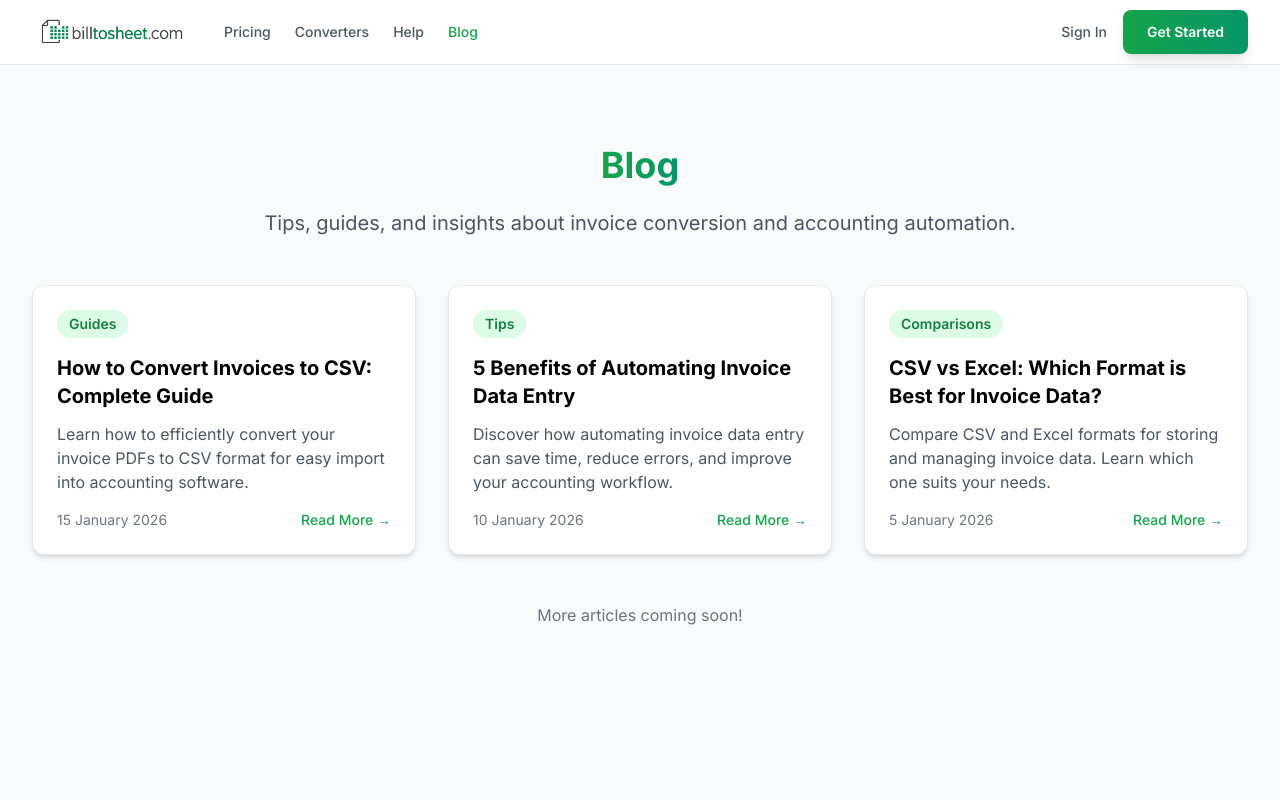
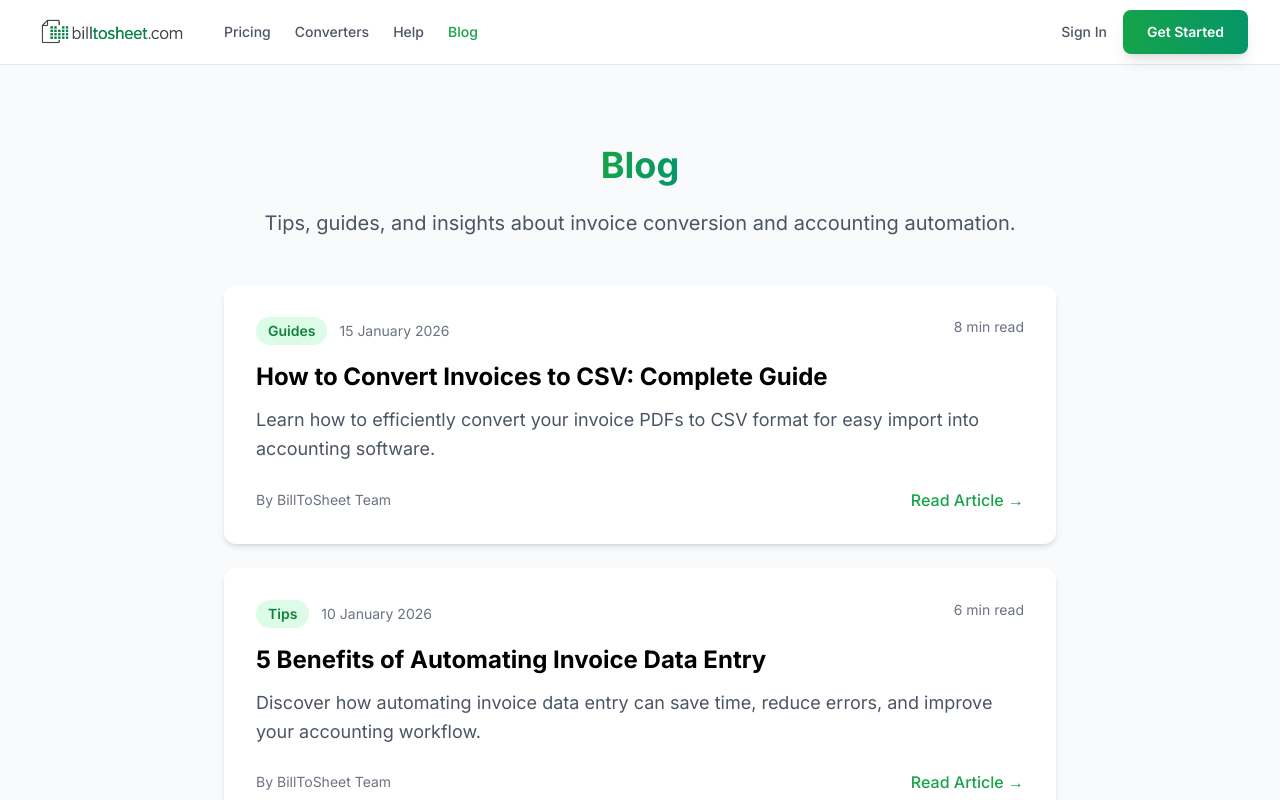
Before and after one commit to chriswakefield87/billtosheet.co.uk-new, a Next.js app: page /blog in a window 1280 px wide. Shown: the top 800 px of the page. Built offline with nearby package versions, Linux system fonts and the light colour scheme; no server answers.

Commit message:
Add contact form with email support via Resend

```diff
--- /dev/null
+++ b/app/blog/[slug]/page.tsx
@@ -0,0 +1,190 @@
+import { Metadata } from "next";
+import { notFound } from "next/navigation";
+import Link from "next/link";
+import blogPostsData from "@/data/blog_posts.json";
+import Breadcrumbs from "@/components/Breadcrumbs";
+
+interface BlogPostProps {
+  params: Promise<{
+    slug: string;
+  }>;
+}
+
+export async function generateStaticParams() {
+  return blogPostsData.map((post) => ({
+    slug: post.slug,
+  }));
+}
+
+export async function generateMetadata({ params }: BlogPostProps): Promise<Metadata> {
+  const { slug } = await params;
+  const post = blogPostsData.find((p) => p.slug === slug);
+
+  if (!post) {
+    return {
+      title: "Post Not Found",
+    };
+  }
+
+  return {
+    title: `${post.title} | BillToSheet Blog`,
+    description: post.excerpt,
+    alternates: {
+      canonical: `/blog/${slug}`,
+    },
+  };
+}
+
+export default async function BlogPostPage({ params }: BlogPostProps) {
+  const { slug } = await params;
+  const post = blogPostsData.find((p) => p.slug === slug);
+
+  if (!post) {
+    notFound();
+  }
+
+  const breadcrumbItems = [
+    { label: "Blog", href: "/blog" },
+    { label: post.title, href: `/blog/${post.slug}` },
+  ];
+
+  return (
+    <div className="min-h-screen bg-gray-50 py-20">
+      <div className="max-w-4xl mx-auto px-4 sm:px-6 lg:px-8">
+        <Breadcrumbs items={breadcrumbItems} />
+
+        {/* Article Header */}
+        <article className="bg-white rounded-xl shadow-md p-8 md:p-12">
+          <div className="mb-6">
+            <div className="flex items-center gap-3 mb-4 flex-wrap">
+              <span className="inline-block px-3 py-1 bg-primary-100 text-primary-700 text-sm font-semibold rounded-full">
+                {post.category}
+              </span>
+              <time className="text-sm text-gray-500">
+                {new Date(post.date).toLocaleDateString("en-GB", {
+                  year: "numeric",
+                  month: "long",
+                  day: "numeric",
+                })}
+              </time>
+              {post.readTime && (
+                <span className="text-sm text-gray-500">• {post.readTime}</span>
+              )}
+            </div>
+
+            <h1 className="text-4xl md:text-5xl font-bold mb-4">
+              <span className="gradient-text">{post.title}</span>
+            </h1>
+
+            {post.author && (
+              <p className="text-gray-600">By {post.author}</p>
+            )}
+          </div>
+
+          {/* Article Content - Replace this with your actual content */}
+          <div className="prose prose-lg max-w-none">
+            <div className="text-gray-700 leading-relaxed space-y-6">
+              {/*
+                TODO: Replace this section with your actual blog post content.
+                You can use HTML, markdown-style formatting, or React components.
+
+                Example structure:
+              */}
+
+              <p className="text-xl text-gray-600 font-medium leading-relaxed">
+                {post.excerpt}
+              </p>
+
+              <h2 className="text-3xl font-bold mt-8 mb-4">Introduction</h2>
+              <p>
+                This is a template blog post. Replace this content with your actual article.
+                You can structure your content with headings, paragraphs, lists, and more.
+              </p>
+
+              <h2 className="text-3xl font-bold mt-8 mb-4">Main Content Section</h2>
+              <p>
+                Add your main content here. You can include:
+              </p>
+              <ul className="list-disc list-inside space-y-2 ml-4">
+                <li>Paragraphs with detailed explanations</li>
+                <li>Bullet points and numbered lists</li>
+                <li>Code examples if relevant</li>
+                <li>Screenshots or images</li>
+                <li>Links to related resources</li>
+              </ul>
+
+              <h3 className="text-2xl font-bold mt-6 mb-3">Subsection</h3>
+              <p>
+                You can create subsections with h3 tags. This helps organize longer articles
+                and improves readability.
+              </p>
+
+              <h2 className="text-3xl font-bold mt-8 mb-4">Conclusion</h2>
+              <p>
+                Wrap up your article with a conclusion that summarizes key points and provides
+                a call-to-action if appropriate.
+              </p>
+
+              {/*
+                Example: Add internal links to your other pages
+              */}
+              <div className="bg-primary-50 border-l-4 border-primary-600 p-6 my-8">
+                <h3 className="text-xl font-bold mb-3">Related Resources</h3>
+                <ul className="space-y-2">
+                  <li>
+                    <Link href="/invoice-to-csv" className="text-primary-600 hover:underline">
+                      Invoice to CSV Converter →
+                    </Link>
+                  </li>
+                  <li>
+                    <Link href="/help/getting-started" className="text-primary-600 hover:underline">
+                      Getting Started Guide →
+                    </Link>
+                  </li>
+                </ul>
+              </div>
+            </div>
+          </div>
+        </article>
+
+        {/* Back to Blog Link */}
+        <div className="mt-8 text-center">
+          <Link
+            href="/blog"
+            className="text-primary-600 hover:text-primary-700 font-medium inline-flex items-center gap-2"
+          >
+            ← Back to Blog
+          </Link>
+        </div>
+
+        {/* Related Posts (Optional) */}
+        <div className="mt-12">
+          <h2 className="text-2xl font-bold mb-6">More Articles</h2>
+          <div className="grid md:grid-cols-2 gap-6">
+            {blogPostsData
+              .filter((p) => p.slug !== post.slug)
+              .slice(0, 2)
+              .map((relatedPost) => (
+                <Link
+                  key={relatedPost.slug}
+                  href={`/blog/${relatedPost.slug}`}
+                  className="bg-white rounded-xl shadow-md p-6 hover:shadow-xl transition-shadow block"
+                >
+                  <span className="inline-block px-3 py-1 bg-primary-100 text-primary-700 text-sm font-semibold rounded-full mb-3">
+                    {relatedPost.category}
+                  </span>
+                  <h3 className="text-xl font-bold mb-2 hover:text-primary-600 transition-colors">
+                    {relatedPost.title}
+                  </h3>
+                  <p className="text-gray-600 text-sm mb-3">{relatedPost.excerpt}</p>
+                  <span className="text-primary-600 font-medium text-sm">
+                    Read More →
+                  </span>
+                </Link>
+              ))}
+          </div>
+        </div>
+      </div>
+    </div>
+  );
+}
--- a/app/blog/page.tsx
+++ b/app/blog/page.tsx
@@ -1,5 +1,6 @@
 import { Metadata } from "next";
 import Link from "next/link";
+import blogPostsData from "@/data/blog_posts.json";
 
 export const metadata: Metadata = {
   title: "Blog - Invoice Conversion Tips & News",
@@ -10,37 +11,14 @@ export const metadata: Metadata = {
 };
 
 export default function BlogPage() {
-  // Stub blog posts for MVP
-  const posts = [
-    {
-      slug: "how-to-convert-invoices-to-csv",
-      title: "How to Convert Invoices to CSV: Complete Guide",
-      excerpt:
-        "Learn how to efficiently convert your invoice PDFs to CSV format for easy import into accounting software.",
-      date: "2026-01-15",
-      category: "Guides",
-    },
-    {
-      slug: "benefits-of-invoice-automation",
-      title: "5 Benefits of Automating Invoice Data Entry",
-      excerpt:
-        "Discover how automating invoice data entry can save time, reduce errors, and improve your accounting workflow.",
-      date: "2026-01-10",
-      category: "Tips",
-    },
-    {
-      slug: "csv-vs-excel-for-invoices",
-      title: "CSV vs Excel: Which Format is Best for Invoice Data?",
-      excerpt:
-        "Compare CSV and Excel formats for storing and managing invoice data. Learn which one suits your needs.",
-      date: "2026-01-05",
-      category: "Comparisons",
-    },
-  ];
+  // Sort posts by date (newest first)
+  const posts = [...blogPostsData].sort((a, b) => {
+    return new Date(b.date).getTime() - new Date(a.date).getTime();
+  });
 
   return (
     <div className="min-h-screen bg-gray-50 py-20">
-      <div className="max-w-7xl mx-auto px-4 sm:px-6 lg:px-8">
+      <div className="max-w-4xl mx-auto px-4 sm:px-6 lg:px-8">
         <div className="text-center mb-12">
           <h1 className="text-4xl font-bold mb-6">
             <span className="gradient-text">Blog</span>
@@ -51,15 +29,32 @@ export default function BlogPage() {
           </p>
         </div>
 
-        <div className="grid md:grid-cols-3 gap-8">
+        {/* Vertical list of blog posts */}
+        <div className="space-y-6">
           {posts.map((post) => (
-            <article key={post.slug} className="card hover:shadow-xl transition-shadow">
-              <div className="mb-4">
+            <article
+              key={post.slug}
+              className="bg-white rounded-xl shadow-md p-8 hover:shadow-xl transition-shadow"
+            >
+              <div className="flex items-start justify-between mb-4">
+                <div className="flex items-center gap-3">
                   <span className="inline-block px-3 py-1 bg-primary-100 text-primary-700 text-sm font-semibold rounded-full">
                     {post.category}
                   </span>
+                  <time className="text-sm text-gray-500">
+                    {new Date(post.date).toLocaleDateString("en-GB", {
+                      year: "numeric",
+                      month: "long",
+                      day: "numeric",
+                    })}
+                  </time>
                 </div>
-              <h2 className="text-xl font-bold mb-3">
+                {post.readTime && (
+                  <span className="text-sm text-gray-500">{post.readTime}</span>
+                )}
+              </div>
+
+              <h2 className="text-2xl font-bold mb-3">
                 <Link
                   href={`/blog/${post.slug}`}
                   className="hover:text-primary-600 transition-colors"
@@ -67,29 +62,31 @@ export default function BlogPage() {
                   {post.title}
                 </Link>
               </h2>
-              <p className="text-gray-600 mb-4">{post.excerpt}</p>
+
+              <p className="text-gray-600 mb-6 text-lg leading-relaxed">
+                {post.excerpt}
+              </p>
+
               <div className="flex items-center justify-between">
-                <time className="text-sm text-gray-500">
-                  {new Date(post.date).toLocaleDateString("en-GB", {
-                    year: "numeric",
-                    month: "long",
-                    day: "numeric",
-                  })}
-                </time>
+                {post.author && (
+                  <span className="text-sm text-gray-500">By {post.author}</span>
+                )}
                 <Link
                   href={`/blog/${post.slug}`}
-                  className="text-primary-600 font-medium text-sm hover:underline"
+                  className="text-primary-600 font-medium hover:underline inline-flex items-center gap-2"
                 >
-                  Read More →
+                  Read Article →
                 </Link>
               </div>
             </article>
           ))}
         </div>
 
+        {posts.length === 0 && (
           <div className="mt-12 text-center">
             <p className="text-gray-500">More articles coming soon!</p>
           </div>
+        )}
       </div>
     </div>
   );
--- /dev/null
+++ b/data/blog_posts.json
@@ -0,0 +1,29 @@
+[
+  {
+    "slug": "how-to-convert-invoices-to-csv",
+    "title": "How to Convert Invoices to CSV: Complete Guide",
+    "excerpt": "Learn how to efficiently convert your invoice PDFs to CSV format for easy import into accounting software.",
+    "date": "2026-01-15",
+    "category": "Guides",
+    "author": "BillToSheet Team",
+    "readTime": "8 min read"
+  },
+  {
+    "slug": "benefits-of-invoice-automation",
+    "title": "5 Benefits of Automating Invoice Data Entry",
+    "excerpt": "Discover how automating invoice data entry can save time, reduce errors, and improve your accounting workflow.",
+    "date": "2026-01-10",
+    "category": "Tips",
+    "author": "BillToSheet Team",
+    "readTime": "6 min read"
+  },
+  {
+    "slug": "csv-vs-excel-for-invoices",
+    "title": "CSV vs Excel: Which Format is Best for Invoice Data?",
+    "excerpt": "Compare CSV and Excel formats for storing and managing invoice data. Learn which one suits your needs.",
+    "date": "2026-01-05",
+    "category": "Comparisons",
+    "author": "BillToSheet Team",
+    "readTime": "5 min read"
+  }
+]
```
Lines whose indentation alone changed are shown as unchanged.
